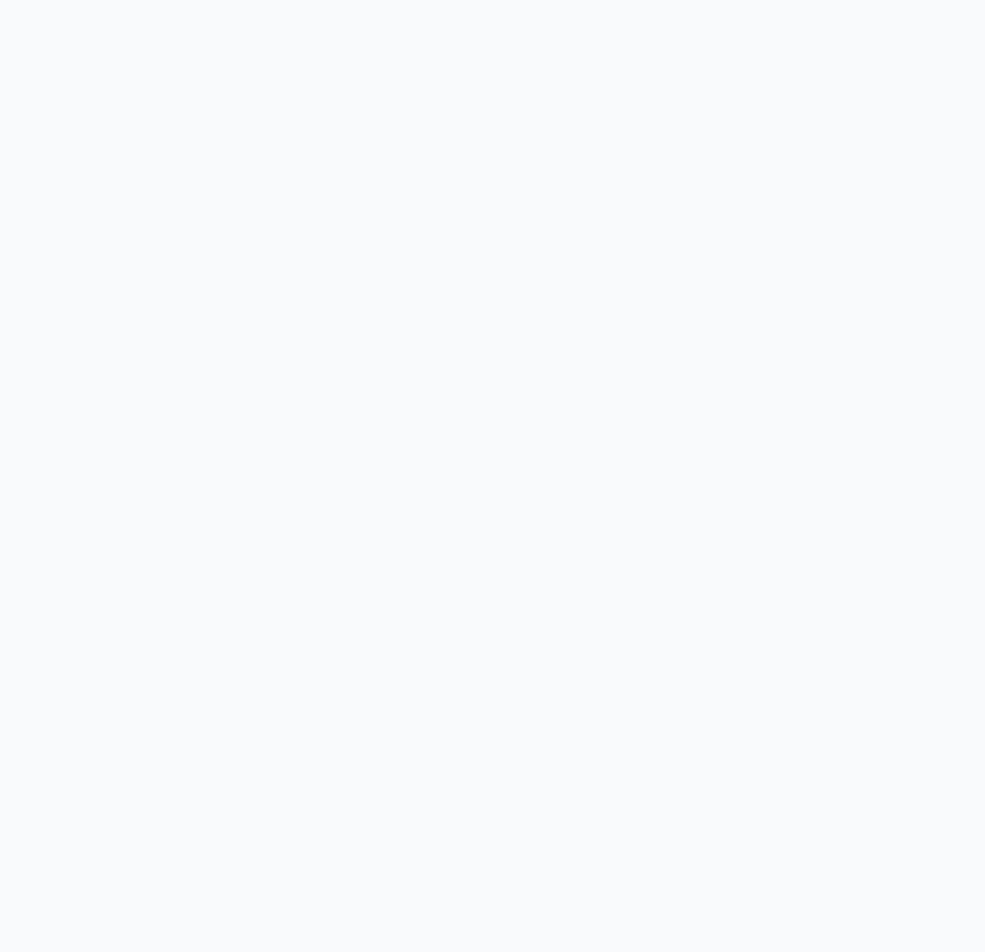
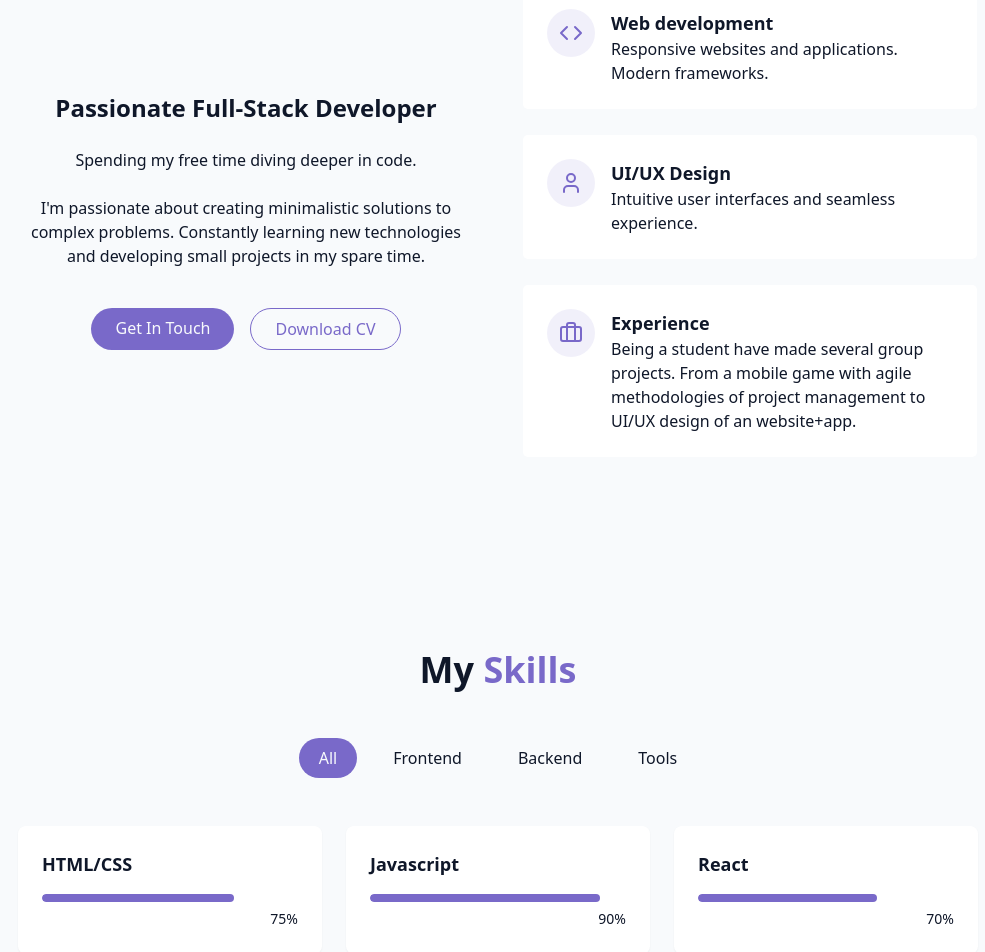
Before and after one commit to dmitry-nazarov22/portfolio, a React (Vite) app: page / in a window 1280 px wide. Shown: the part 1000-1952 px from the top of the page, without its empty margins (142-1127 px from the left). Before the commit the page ends 800 px from the top, so only its background shows below. Built offline with nearby package versions, Linux system fonts and the light colour scheme.

Commit message:
about section and skills section

```diff
--- /dev/null
+++ b/src/components/AboutSection.jsx
@@ -0,0 +1,69 @@
+import { Code, User, Briefcase } from "lucide-react"
+
+export const AboutSection = () => {
+    return <section id="about" className="py-24 px-4 relative">
+        <div className="container mx-auto max-w-5xl">
+            <h2 className="text-3xl md:text-4xl font-bold mb-12 text-center">
+                About <span className="text-primary">Me</span>
+            </h2>
+
+            <div className="grid grid-cols-1 md:grid-cols-2 gap-12 items-center">
+                <div className="space-y-6">
+                    <h3 className="text-2xl font-semibold">Passionate Full-Stack Developer</h3>
+
+                    <p className="text-muted-foreground">
+                        Spending my free time diving deeper in code.
+                    </p>
+
+                    <p className="text-muted-foreground">
+                        I'm passionate about creating minimalistic solutions to complex
+                        problems. Constantly learning new technologies and
+                        developing small projects in my spare time.
+                    </p>
+
+                    <div className="flex flex-col sm:flex-row gap-4 pt-4 justify-center">
+                        <a href="#contact" className="cosmic-button">Get In Touch</a>
+
+                        <a href="#contact" className="px-6 py-2 rounded-full border border-primary text-primary hover:bg-primary/10 transition-colors duration-300">Download CV</a>
+                    </div>
+                </div>
+
+                <div className="grid grid-cols-1 gap-6">
+                    <div className="gradient-border p-6 card-hover">
+                        <div className="flex items-start gap-4">
+                            <div className="p-3 rounded-full bg-primary/10">
+                            <Code className="h-6 w-6 text-primary"/>
+                            </div>
+                            <div className="text-left">
+                                <h4 className="font-semibold text-lg">Web development</h4>
+                                <p className="text-muted-foreground">Responsive websites and applications. Modern frameworks.</p>
+                            </div>
+                        </div>
+                    </div>
+                    <div className="gradient-border p-6 card-hover">
+                        <div className="flex items-start gap-4">
+                            <div className="p-3 rounded-full bg-primary/10">
+                            <User className="h-6 w-6 text-primary"/>
+                            </div>
+                            <div className="text-left">
+                                <h4 className="font-semibold text-lg">UI/UX Design</h4>
+                                <p className="text-muted-foreground">Intuitive user interfaces and seamless experience.</p>
+                            </div>
+                        </div>
+                    </div>
+                    <div className="gradient-border p-6 card-hover">
+                        <div className="flex items-start gap-4">
+                            <div className="p-3 rounded-full bg-primary/10">
+                            <Briefcase className="h-6 w-6 text-primary"/>
+                            </div>
+                            <div className="text-left">
+                                <h4 className="font-semibold text-lg">Experience</h4>
+                                <p className="text-muted-foreground">Being a student have made several group projects. From a mobile game with agile methodologies of project management to UI/UX design of an website+app.</p>
+                            </div>
+                        </div>
+                    </div>
+                </div>
+            </div>
+        </div>
+    </section>
+}
--- a/src/components/HeroSection.jsx
+++ b/src/components/HeroSection.jsx
@@ -16,7 +16,7 @@
 
                     <p className="text-lg md:text-xl text-muted-foreground max-2-2xl-mx-auto opacity-0 animate-fade-in-delay-3">
                         I'm a student at TAMK focusing on backend and full stack development.
-                        Right now I'm building small projects in JavaScript + React, and Java for backend.
+                        Now I'm building small projects in JavaScript + React, and Java for backend.
                         My goal is to grow into a junior backend or full stack developer.
                     </p>
 
--- /dev/null
+++ b/src/components/SkillsSection.jsx
@@ -0,0 +1,77 @@
+import { useState } from "react"
+import { cn } from "@/lib/utils"
+
+
+const skills = [
+    //frontend
+    {name: "HTML/CSS", level: 75, category: "frontend"},
+    {name: "Javascript", level: 90, category: "frontend"},
+    {name: "React", level: 70, category: "frontend"},
+    {name: "Tailwind CSS", level: 35, category: "frontend"},
+
+    // backend
+    {name: "Node.js", level: 90, category: "backend"},
+    {name: "Java Springboot", level: 75, category: "backend"},
+    {name: "PostgreSQL", level: 75, category: "backend"},
+    {name: "Python", level: 80, category: "backend"},
+    {name: "C# .NET", level: 80, category: "backend"},
+    {name: "SQLite", level: 85, category: "backend"},
+
+    //tools
+    {name: "Git/Github", level: 90, category: "tools"},
+    {name: "Figma", level: 70, category: "tools"},
+    {name: "VSCode", level: 80, category: "tools"},
+]
+
+const categories = ["all", "frontend", "backend", "tools"];
+
+export const SkillsSection = () => {
+    const [activeCategory, setActiveCategory] = useState("all");
+
+    const filteredSkills = skills.filter(
+        (skill) => activeCategory === "all" || skill.category === activeCategory
+    );
+    return <section id="skills" className="py-24 px-4 relative bg-secondary/30">
+        <div className="container mx-auto max-w-5xl">
+            <h2 className="text-3xl md:text-4xl font-bold mb-12 text-center">
+                My <span className="text-primary">Skills</span>
+            </h2>
+
+            <div className="flex flex-wrap justify-center gap-4 mb-12">
+                {categories.map((category, key) => (
+                    <button
+                        key={key}
+                        onClick={() => setActiveCategory(category)}
+                        className={cn(
+                            "px-5 py-2 rounded-full transition-colors duration-300 capitalize",
+                            activeCategory === category
+                            ? "bg-primary text-primary-foreground"
+                            : "bg-secondary/70 text-foreground hover:bd-secondary"
+                        )}
+                    >
+                        {category}
+                    </button>
+                ))}
+            </div>
+
+            <div className="grid grid-cols-1 sm:grid-cols-2 lg:grid-cols-3 gap-6">
+                {filteredSkills.map((skill, key) => (
+                    <div key={key} className="bg-card p-6 rounded-lg shadow-xs card-hover">
+                        <div className="text-left mb-4">
+                            <h3 className="font-semibold text-lg"> {skill.name}</h3>
+                        </div>
+                        <div className="w-full bg-secondary/50 h-2 rounded-full overflow-hidden">
+                            <div
+                                className="bg-primary h-2 rounded-full origin-left animate-[grow_1.5s_ease-out"
+                                style={{width: skill.level + "%"}} />
+                        </div>
+
+                        <div className="text-right mt-1">
+                            <span className="text-sm text-muted-foreground">{skill.level}%</span>
+                        </div>
+                    </div>
+                ))}
+            </div>
+        </div>
+    </section>
+}
--- a/src/pages/Home.jsx
+++ b/src/pages/Home.jsx
@@ -2,6 +2,8 @@
 import { StarBackground } from "@/components/StarBackground"
 import { Navbar } from "@/components/Navbar"
 import { HeroSection } from "@/components/HeroSection"
+import { AboutSection } from "../components/AboutSection"
+import { SkillsSection } from "../components/SkillsSection"
 
 export const Home = () => {
     return (
@@ -15,6 +17,8 @@
             {/* Main Content */}
             <main>
             <HeroSection />
+            <AboutSection />
+            <SkillsSection />
             </main>
             {/* Footer */}
         </div>
```
